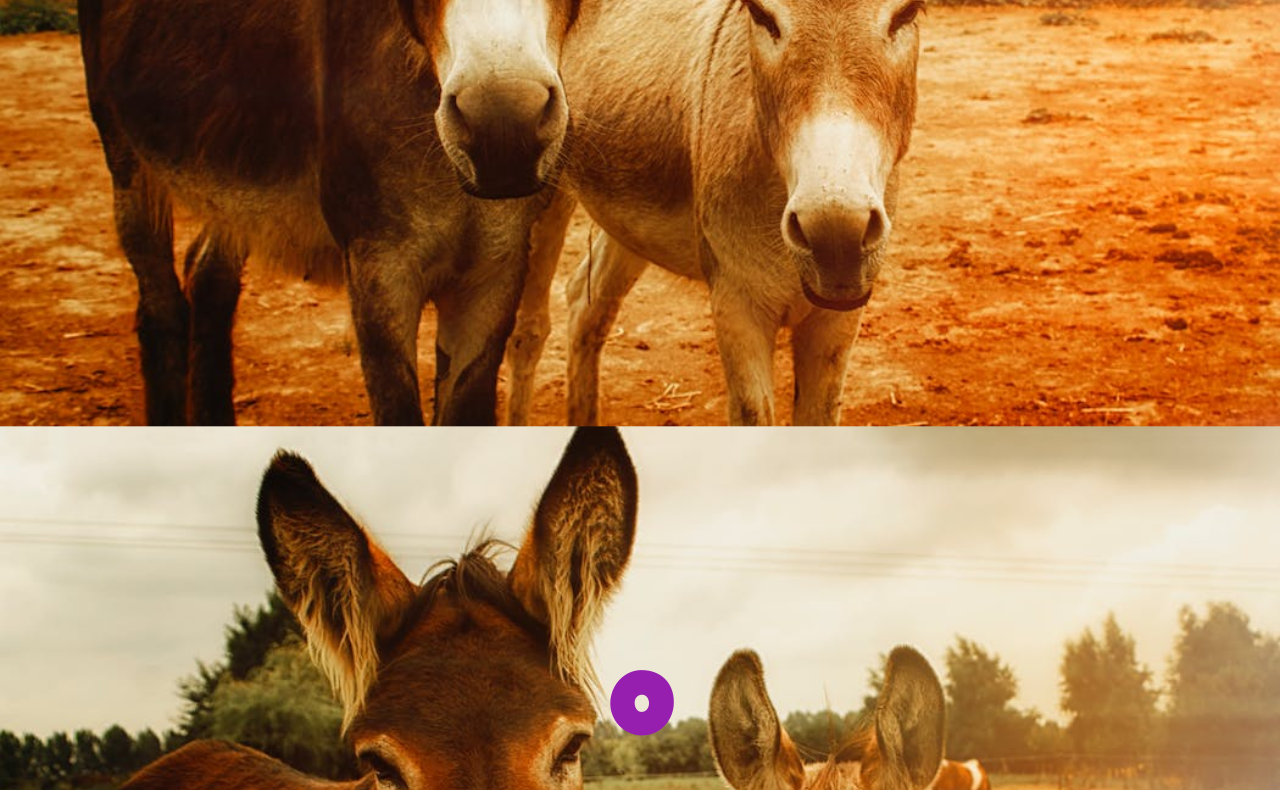
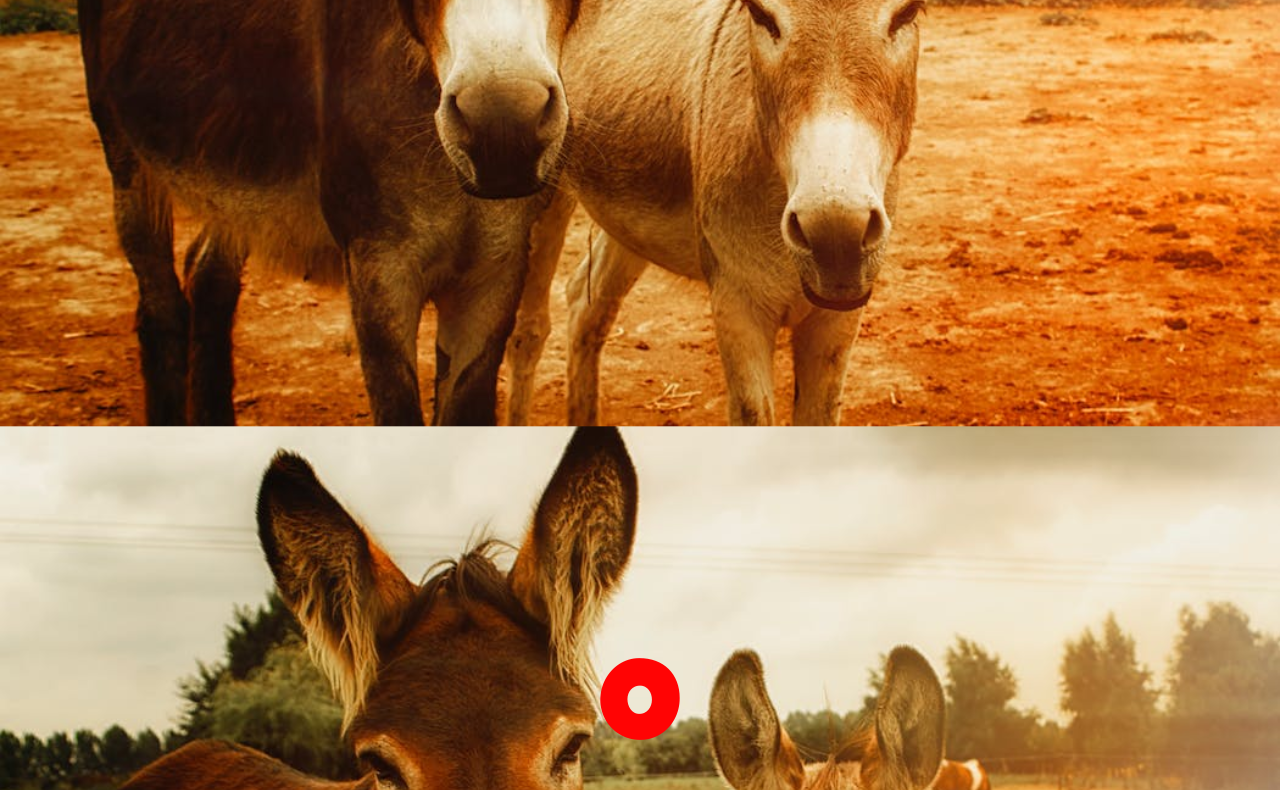
Before and after one commit to Charbytesdev/john-landing-page, a plain HTML site: page index.html in a window 1280 px wide. Shown: the part 488-1278 px from the top of the page. Drawn offline with Linux system fonts and the light colour scheme.

Commit message:
Modify font properties to match theme

```diff
--- a/css/style.css
+++ b/css/style.css
@@ -21,7 +21,6 @@ body {
 }
 
 .text {
-  font-size: 6em;
-  font-weight: bold;
-  color: rgb(151, 31, 175);
+  font-size: 8em;
+  color: rgb(255, 4, 4);
 }
```
